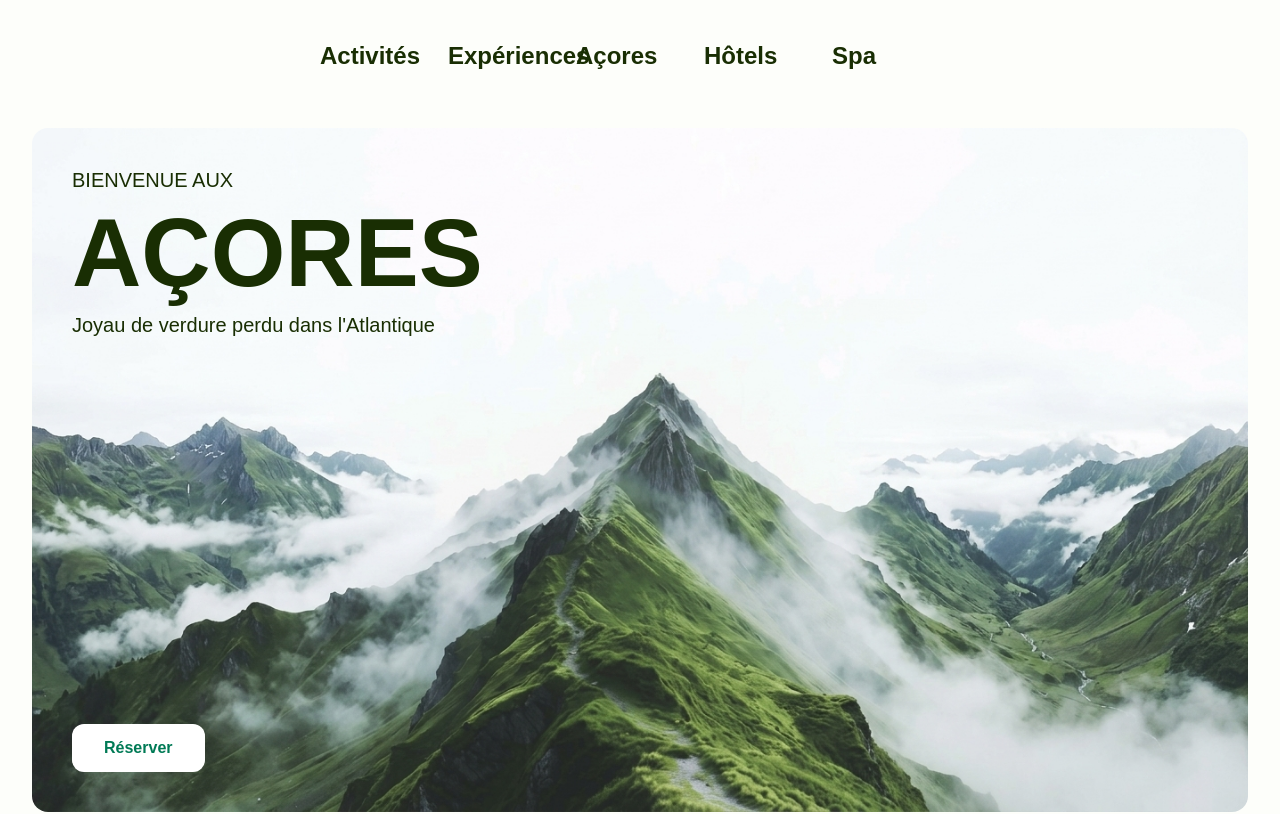
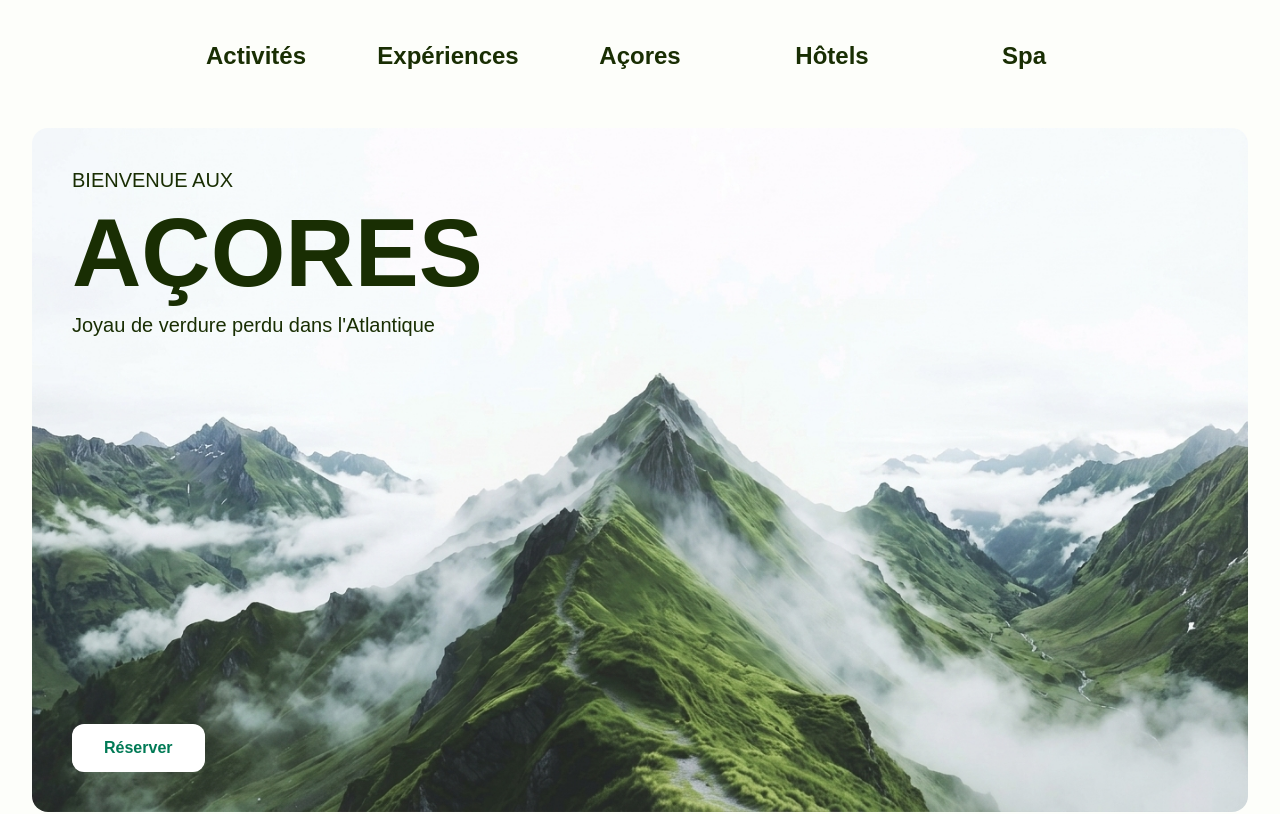
Before and after one commit to ElPotatoCorp/tp-01-tailwindcss, a React (Vite) app: page / in a window 1280 px wide. Shown: the top 814 px of the page. Built offline with nearby package versions, Linux system fonts and the light colour scheme; a web font is replaced by a local one.

Commit message:
Fix menu responsive

```diff
--- a/src/components/sections/menu.tsx
+++ b/src/components/sections/menu.tsx
@@ -2,12 +2,12 @@ import type { FC } from "react";
 
 export const Menu: FC = function () {
   return (
-    <nav className="sm:grid sm:grid-cols-5 flex justify-center w-1/2 mx-auto my-10 text-2xl font-semibold">
-      <a href="#activites" className="hidden sm:block">Activités</a>
-      <a href="#experiences" className="hidden sm:block">Expériences</a>
+    <nav className="md:grid md:grid-cols-5 flex justify-center text-center w-3/4 mx-auto my-10 text-2xl font-semibold">
+      <a href="#activites" className="hidden md:block">Activités</a>
+      <a href="#experiences" className="hidden md:block">Expériences</a>
       <a href="#" className="font-black self-center">Açores</a>
-      <a href="#hotels" className="hidden sm:block">Hôtels</a>
-      <a href="#spa" className="hidden sm:block">Spa</a>
+      <a href="#hotels" className="hidden md:block">Hôtels</a>
+      <a href="#spa" className="hidden md:block">Spa</a>
     </nav>
   );
 };
```
